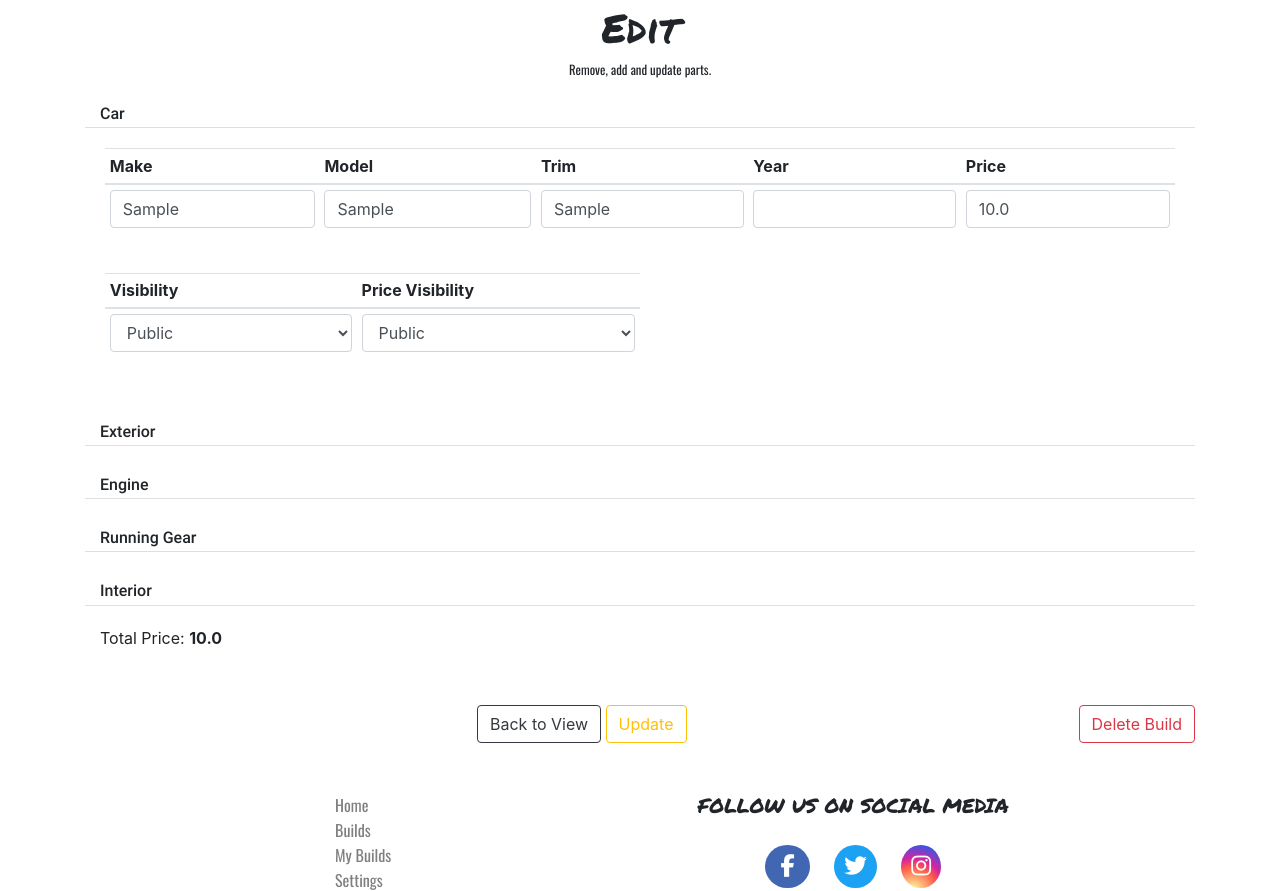
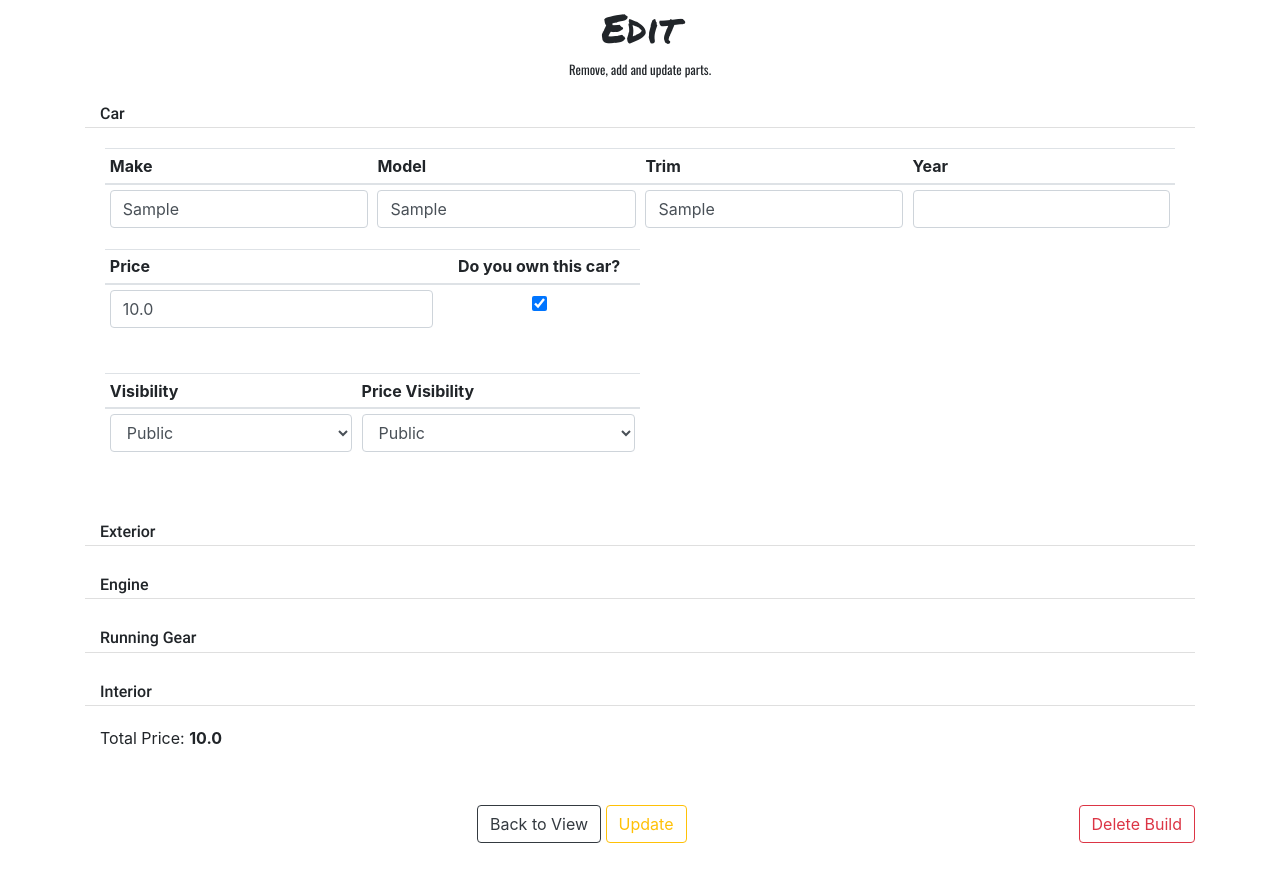
Before and after one commit to msped/autoskunkworks, a Django app: page /b/edit/1 in a window 1280 px wide, after a click on "Car". Shown: the part 82-973 px from the top of the page. Run offline with Django 3.2, Linux system fonts and the light colour scheme; a user stored in the database is signed in; tables that the repository leaves empty hold one stand-in row (values such as "Sample post"); some libraries are stand-ins or nearby versions.

Commit message:
added option for whether car is owned to update

```diff
--- a/builds/templates/edit.html
+++ b/builds/templates/edit.html
@@ -43,9 +43,6 @@ Edit {{ build.name }}
                                 <th scope="col">
                                     Year
                                 </th>
-                                <th scope="col">
-                                    Price
-                                </th>
                             </tr>
                         </thead>
                         <tbody>
@@ -63,9 +60,33 @@ Edit {{ build.name }}
                                 <td>
                                     <input type="number" class="form-control input-sm" name="year" value="{{ build.car.year }}">
                                 </td>
-                                <td>
-                                    <input type="text" class="form-control input-sm part-price" name="price" value="{{ build.car.price }}">
-                                </td>
+                            </tr>
+                            <tr>
+                                <table class="table table-sm col-md-6 col-12">
+                                    <thead>
+                                        <tr>
+                                            <th scope="col">
+                                                Price
+                                            </th>
+                                            <th scope="col" class="text-center">
+                                                Do you own this car?
+                                            </th>
+                                        </tr>
+                                    </thead>
+                                    <tbody>
+                                        <tr>
+                                            <td>
+                                                <input type="text" class="form-control input-sm part-price" name="price"
+                                                    value="{{ build.car.price }}">
+                                            </td>
+                                            <td>
+                                                <div class="text-center">
+                                                    <input type="checkbox" name="car_purchased" {% if build.car.purchased %}checked{% endif %}>
+                                                </div>
+                                            </td>
+                                        </tr>
+                                    </tbody>
+                                </table>
                             </tr>
                         </tbody>
                     </table>
```
